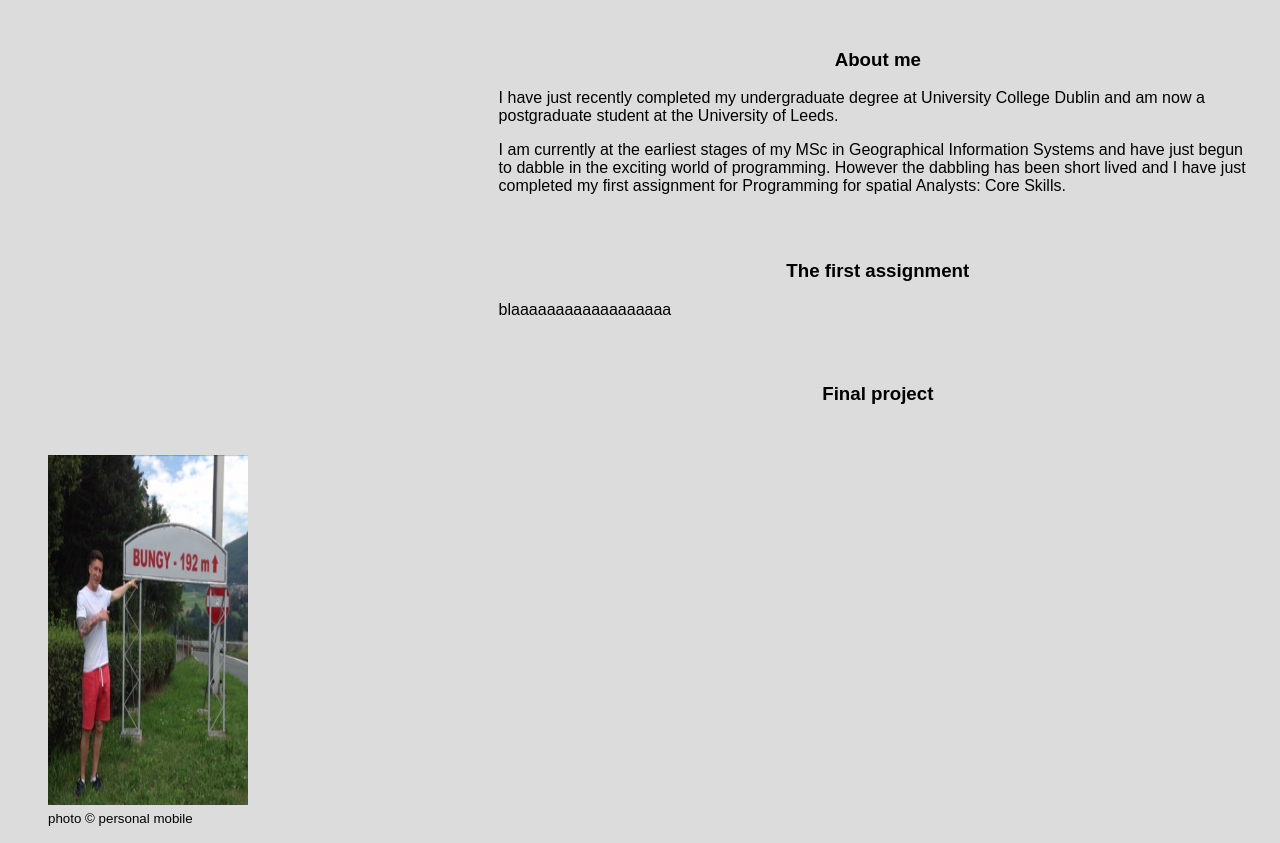
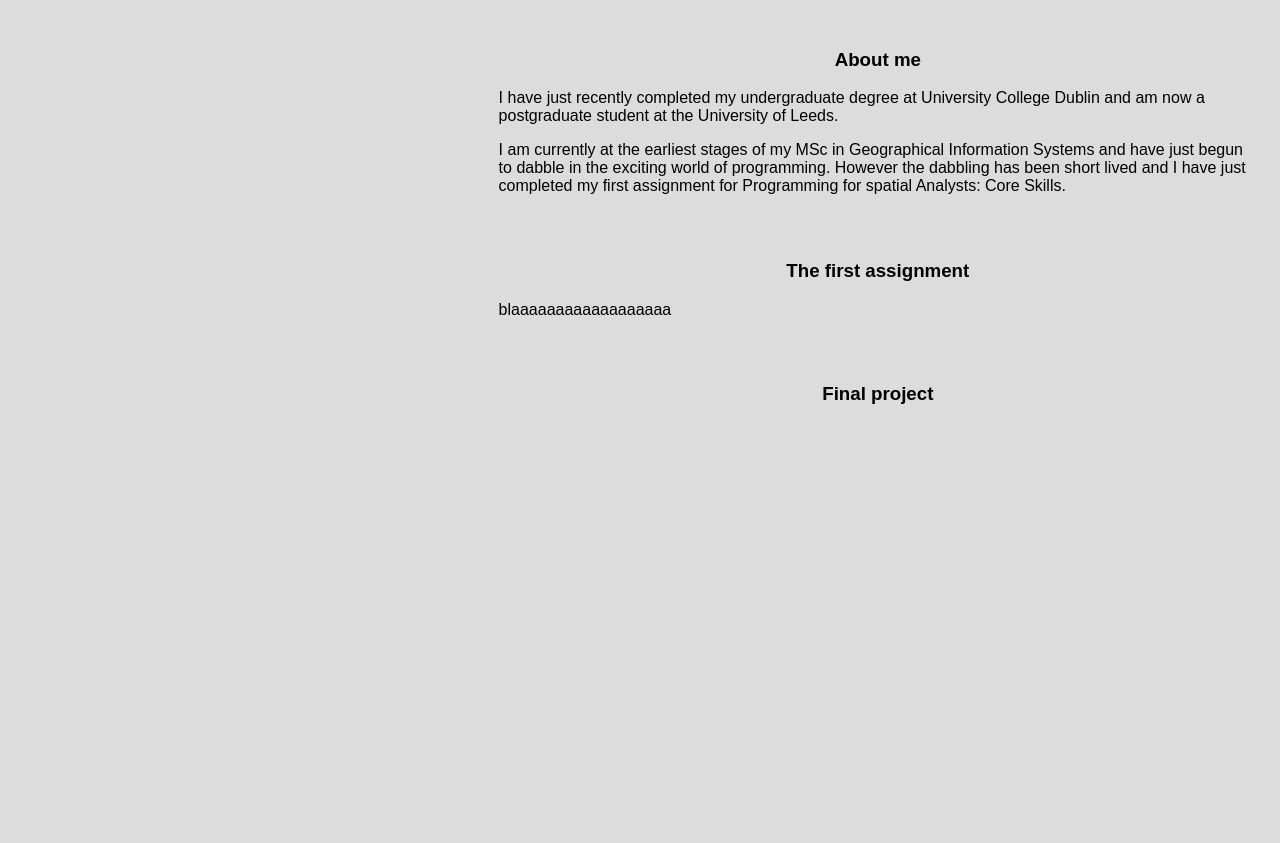
Before and after one commit to AlexMartin-Eire/GEOG5990M, a plain HTML site: page index.html in a window 1280 px wide. Shown: the part 233-1076 px from the top of the page. After the commit the page ends 800 px from the top, so only its background shows below. Drawn offline with Linux system fonts and the light colour scheme.

Commit message:
remove photo

```diff
--- a/index.html
+++ b/index.html
@@ -27,12 +27,3 @@ However the dabbling has been short lived and I have just completed my first ass
 <div class="post">
 	<h3>Final project</h3>
 </div>
-<div id="sidebar">
-	<figure>
-		<img style="vertical-align:left" src="Me2.jpg" width="200" height="350">
-		<figcaption>
-			<small>photo &copy; personal mobile</small>
-		</figcaption>
-	</figure>
-</div>
-</body>
```
